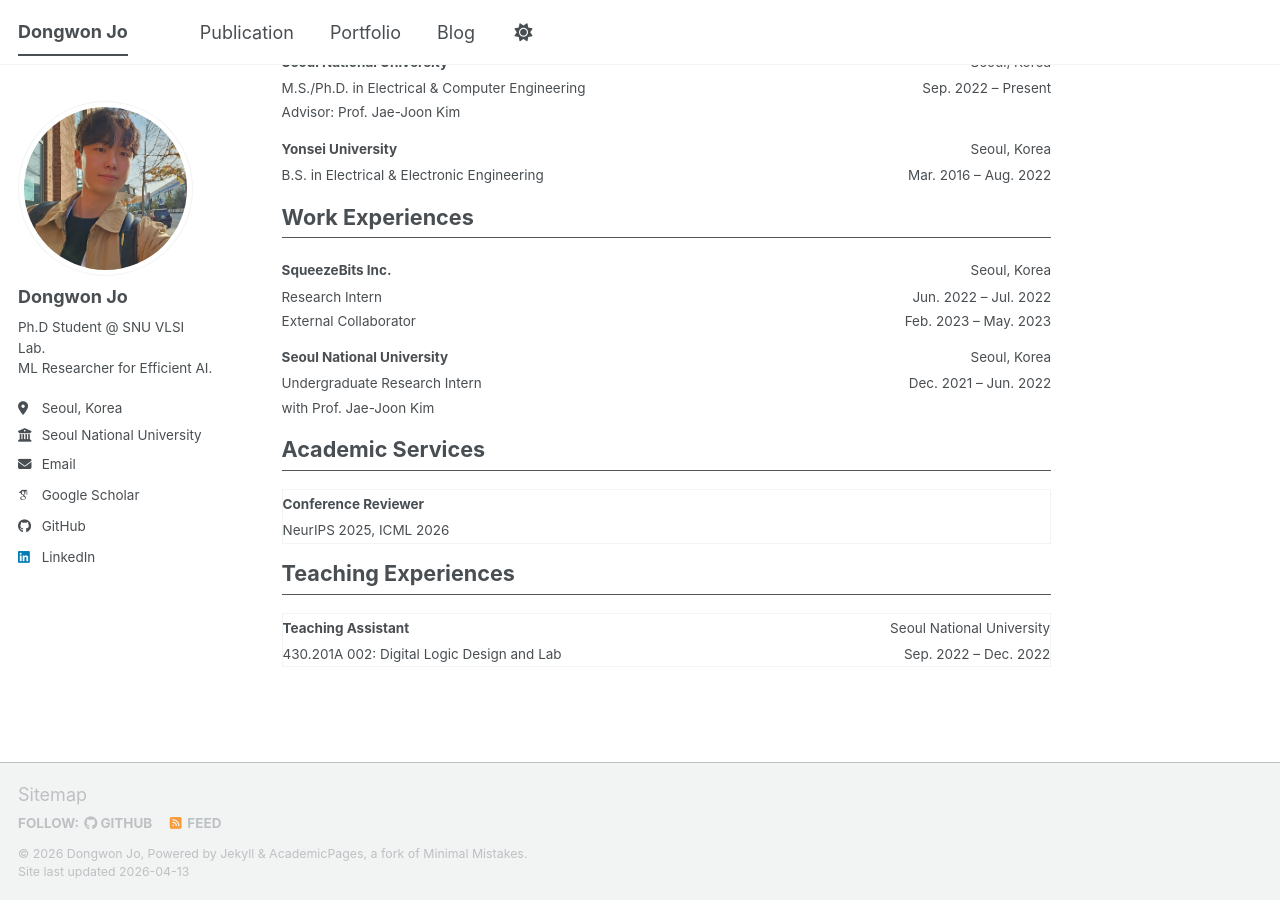
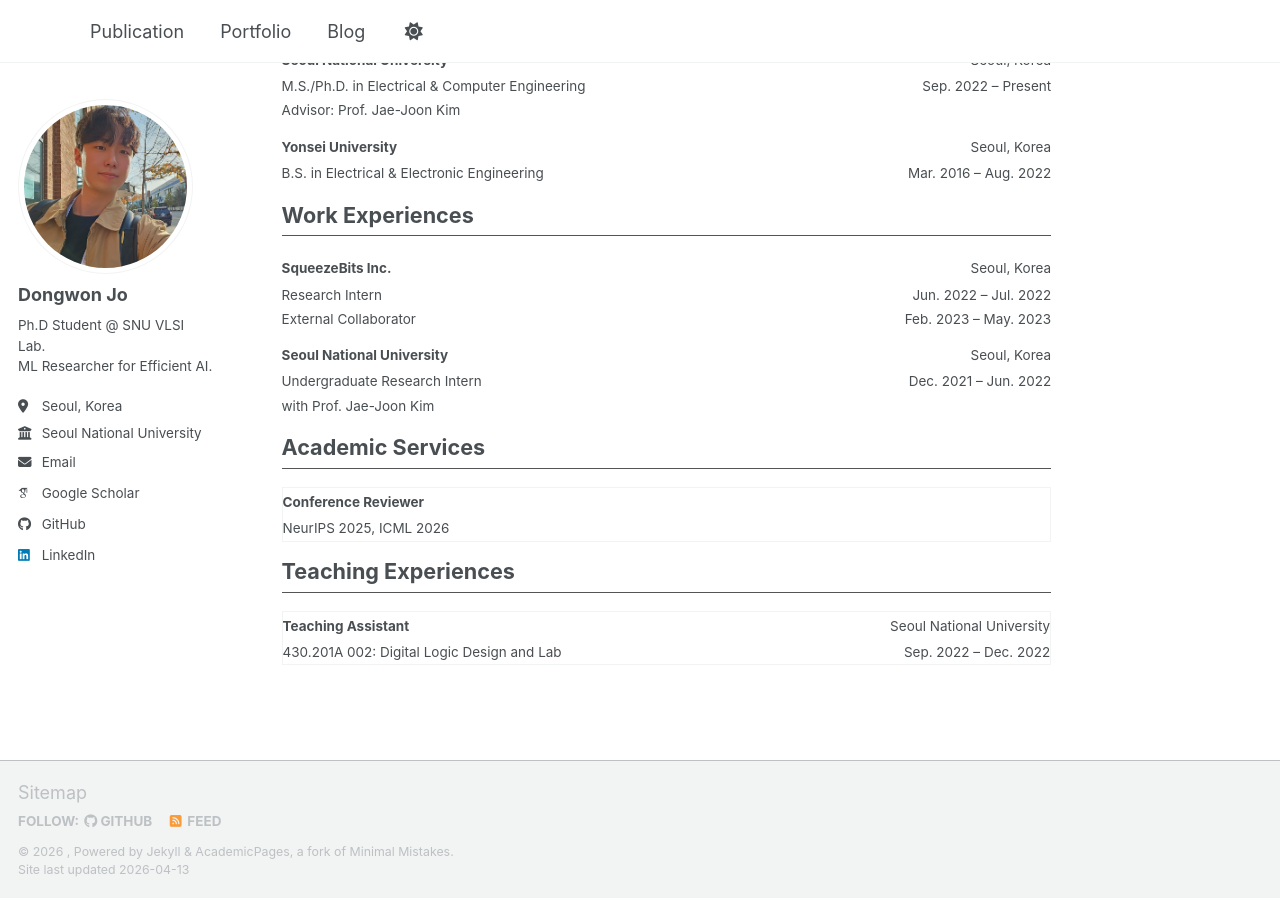
Before and after one commit to dongwonjo/dongwonjo.github.io, a Jekyll site: the page built from _pages/about.md, in a window 1280 px wide and 900 px high, scrolled down 912 px. Built offline with Jekyll 4.4.1, drawn with Linux system fonts in a browser that asks for light colours; some web fonts are replaced; a script bundle is joined from its source files by our own code; library files that are not in the unit come from our copies.

Commit message:
Update _config.yml

```diff
--- a/_config.yml
+++ b/_config.yml
@@ -9,7 +9,7 @@
 # Basic Site Settings
 locale                   : "en-US"
 site_theme               : "default" # The available themes options are "default", "air", "sunrise", "mint", "dirt" and "contrast"
-title                    : "Dongwon Jo"
+title                    : ""
 title_separator          : ""
 name                     : &name ""
 description              : &description "ML Researcher for Efficient AI"   # Update this with a general description of your site, this is the default if not overridden by a page
```
